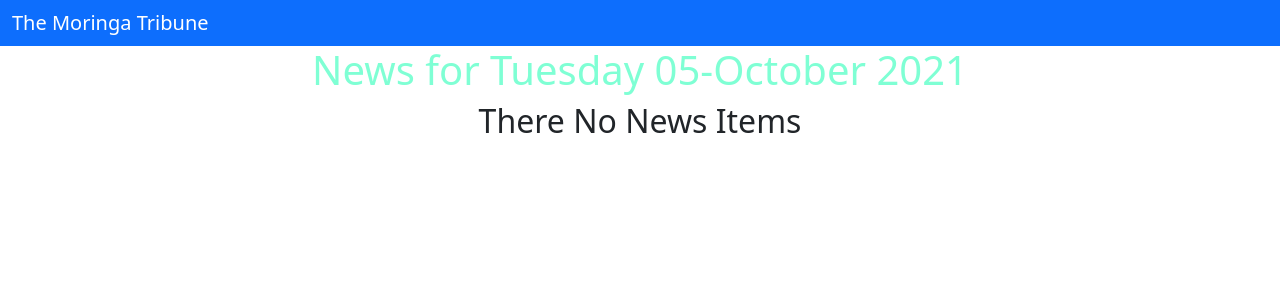
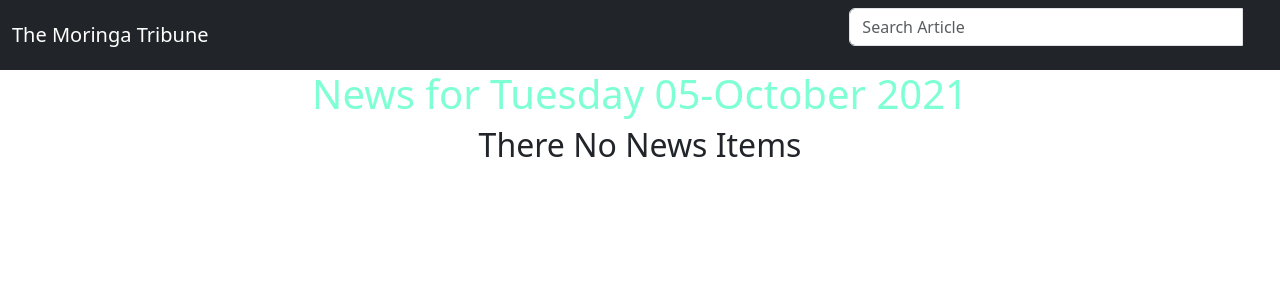
Before and after one commit to CheropS/tribune, a Django app: page / in a window 1280 px wide. Shown: the top 300 px of the page. Run offline with Django 3.2, Linux system fonts and the light colour scheme; data that the repository does not hold is empty; some libraries are stand-ins or nearby versions.

Commit message:
changes to the interface

```diff
--- a/news/templates/navbar.html
+++ b/news/templates/navbar.html
@@ -7,11 +7,26 @@
   <meta name="viewport" content="width=device-width, initial-scale=1">
 </head>
 <body>
-    <nav class="navbar navbar-dark bg-primary">
+    <nav class="navbar navbar-dark bg-dark">
         <div class="container-fluid">
           <div class="navbar-header">
             <a class="navbar-brand" href="{% url 'newsToday' %}">The Moringa Tribune</a>
           </div>
+          <!-- Adding a search form  -->
+      <div class="col-sm-4 col-md-4 navbar-right">
+
+        <form class="navbar-form" role="search" action="{% url 'search_results' %}">
+
+          <div class="input-group">
+            <input type="text" class="form-control" placeholder="Search Article" name="article">
+            <div class="input-group-btn">
+              <button class="btn btn-default" type="submit"><i class="glyphicon glyphicon-search"></i></button>
+            </div>
+          </div>
+
+        </form>
+      </div>
+      <!-- search form end -->
         </div>
       </nav>
 </body>
```
